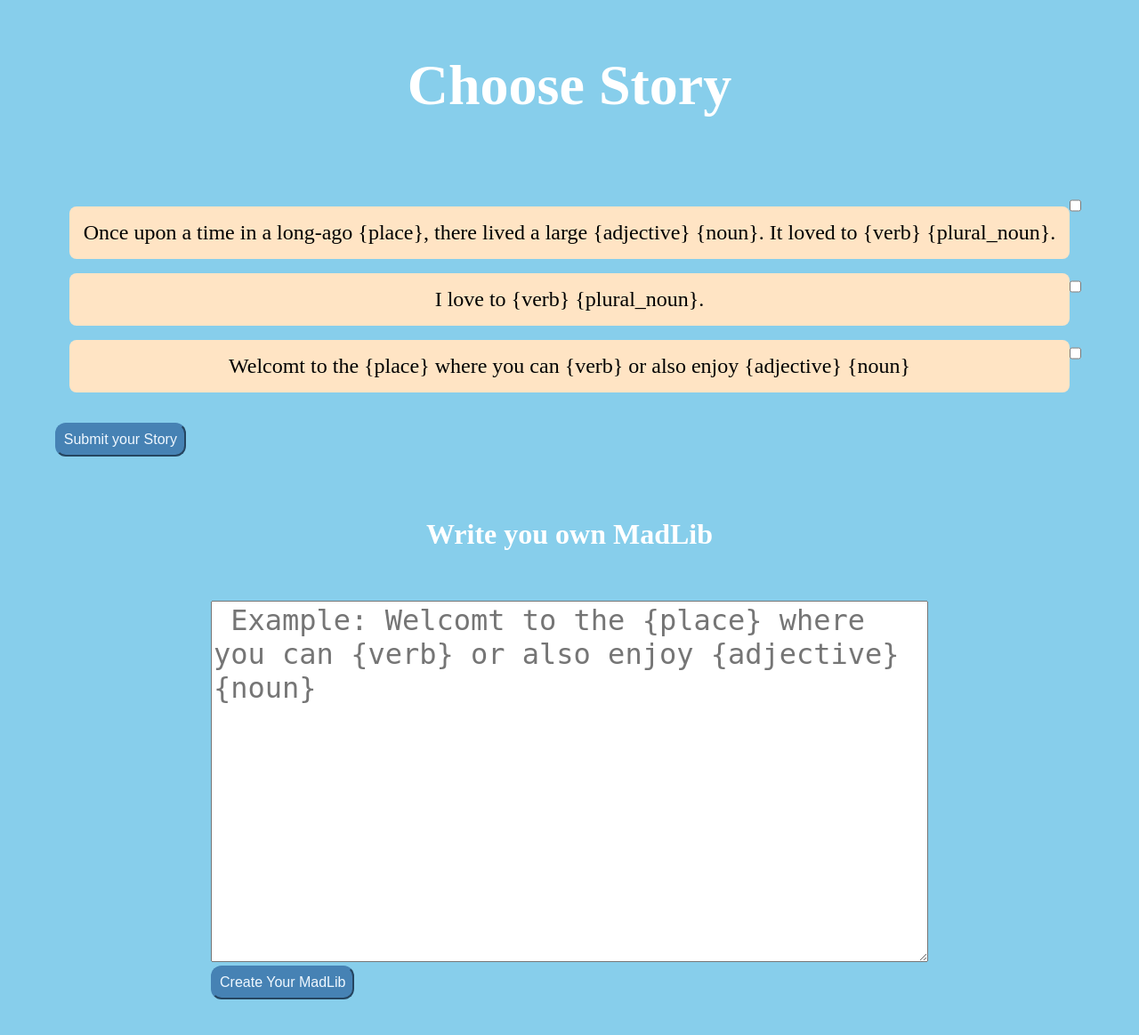
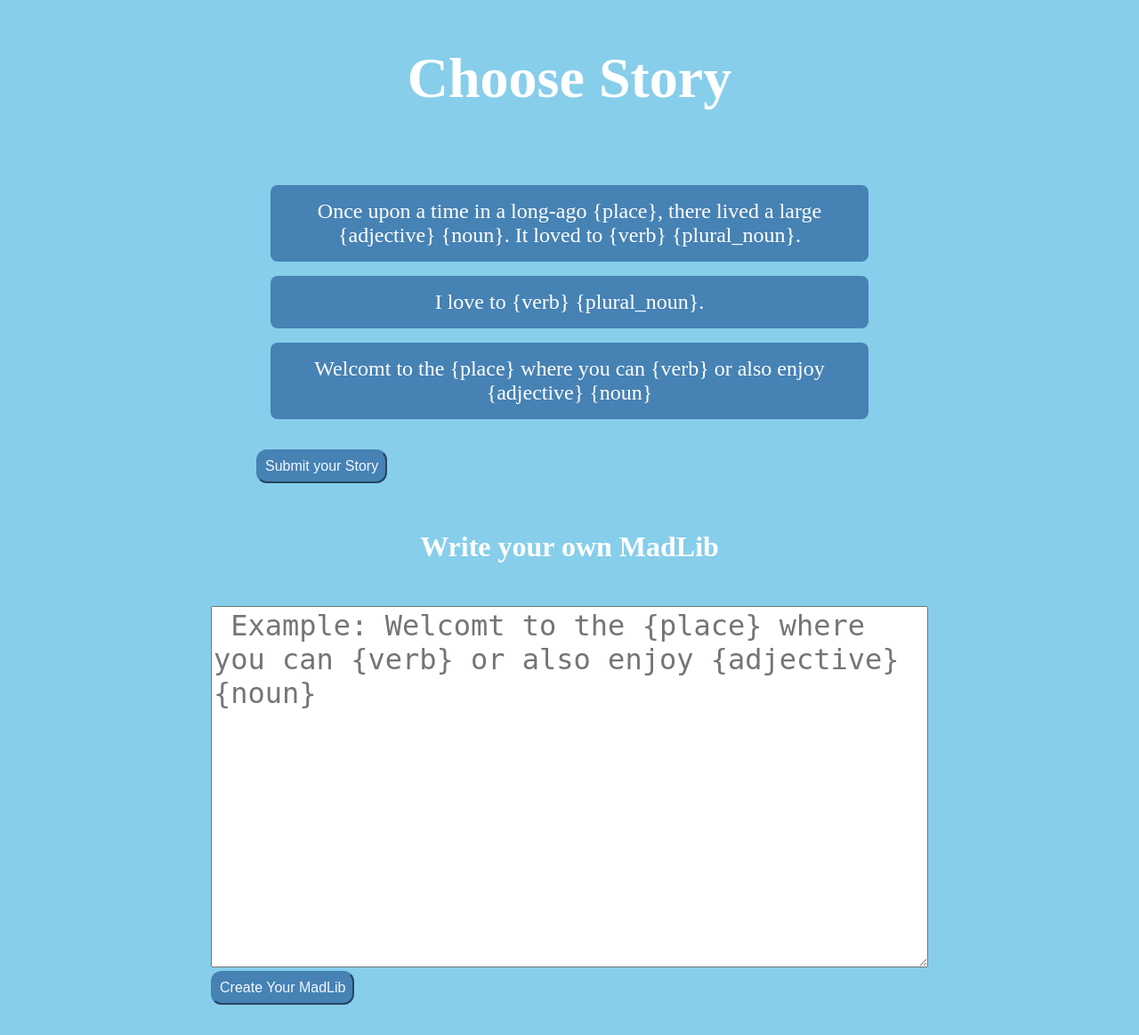
Before and after one commit to mbouanik/flask-madlibs, a Flask app: page / in a window 1280 px wide. Shown: the part 50-1213 px from the top of the page at 89% size. After the commit the page ends 1179 px from the top, so only its background shows below. Run offline with Flask 2, Linux system fonts and the light colour scheme.

Commit message:
added js and  improve css

```diff
--- a/app.py
+++ b/app.py
@@ -13,23 +13,11 @@ all_stories = [
 
 @app.route("/", methods=["GET", "POST"])
 def home():
-    # mad_lib = None
-    # if request.args:
-    #     questions = [
-    #         question[1:-1]
-    #         for question in findall("{[a-zA-Z_]+}", request.args["mad_lib"])
-    #     ]
-    #     mad_lib = request.args["mad_lib"]
-    # else:
-    #     questions = story.prompts
     return render_template("index.html", all_stories=all_stories)
 
 
 @app.route("/form", methods=["GET", "POST"])
 def form():
-    # mad_lib = None
-    # questions = []
-    print(list(request.args)[0])
     if request.args.get("mad_lib"):
         questions = [
             question[1:-1]
--- a/static/app.css
+++ b/static/app.css
@@ -22,6 +22,10 @@ button {
   background-color: #4682b4;
   border-color: #4682b4;
 }
+
+button:hover {
+  background-color: rgb(52, 97, 221);
+}
 .navbar {
   background-color: #4682b4;
   padding: 1rem;
@@ -37,17 +41,18 @@ nav a {
 .home {
   display: flex;
   justify-content: center;
-  padding: 1rem;
+  padding: 0.5rem;
   flex-wrap: wrap;
 
   /* justify-items: center; */
 }
 
 .story {
-  background-color: bisque;
+  background-color: #4682b4;
+  color: white;
   border-radius: 0.5rem;
   font-size: 1.5rem;
-flex: 0 0 33.333333`
+  flex: 0 0 33.333333;
 
   /* flex-basis: 3%; */
 
@@ -59,6 +64,11 @@ flex: 0 0 33.333333`
 .st {
   /* padding: 1rem; */
   /* flex-wrap: wrap; */
+}
+
+.stories:hover {
+  background-color: rgb(52, 97, 221);
+  color: white;
 }
 
 .title {
@@ -83,3 +93,7 @@ textarea {
   color: #4682b4;
   padding: 2rem;
 }
+
+.checkbox {
+  display: none;
+}
--- a/templates/base.html
+++ b/templates/base.html
@@ -11,5 +11,7 @@
       <a href="/">Home</a>
     </nav>
     {% block content %} {% endblock %}
+
+    <script src="/static/app.js"></script>
   </body>
 </html>
--- a/templates/form.html
+++ b/templates/form.html
@@ -3,7 +3,7 @@
   <form action="/story">
     {% for question in questions:%}
     <label for="{{question}}"> {{question}}: </label>
-    <input type="text" name="{{question}}" />
+    <input type="text" name="{{question}}" required />
     <br />
     {% endfor %} {% if mad_lib : %}
     <input type="hidden" name="mad_lib" value="{{mad_lib}}" />
--- a/templates/index.html
+++ b/templates/index.html
@@ -7,22 +7,22 @@ content%}
 
 <div class="st">
 
-  <form  class='' action="/form">
+  <form  id='form' action="/form"  >
   {% for story in all_stories: %}
-  <input type="checkbox" name="{{story}}">
-
-  <div class="story">{{ story }}</div>
+  <input type="checkbox" name="{{story}}" class="checkbox" >
+  <div class="story stories">{{ story }}</div>
+  </input>
   {% endfor%}
   <br>
   <button>Submit your Story</button>
-    </form>
+  </form>
 
     <div class="st">
 
   <form action="/form">
-    <h1 class="title">Write you own MadLib</h1>
+    <h1 class="title">Write your own MadLib</h1>
     <br />
-    <textarea name="mad_lib" id="" cols="30" rows="10" placeholder=" Example: Welcomt to the {place} where you can {verb} or also enjoy {adjective} {noun}"></textarea>
+    <textarea name="mad_lib" id="" cols="30" rows="10" placeholder=" Example: Welcomt to the {place} where you can {verb} or also enjoy {adjective} {noun}" required></textarea>
     <br />
     <button>Create Your MadLib</button>
   </form>
```
Also changed, not shown: static/app.js (+34 -0 lines).
